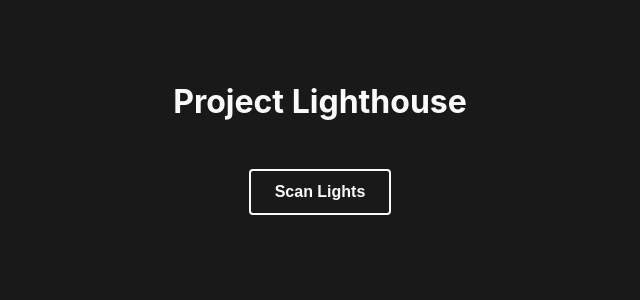
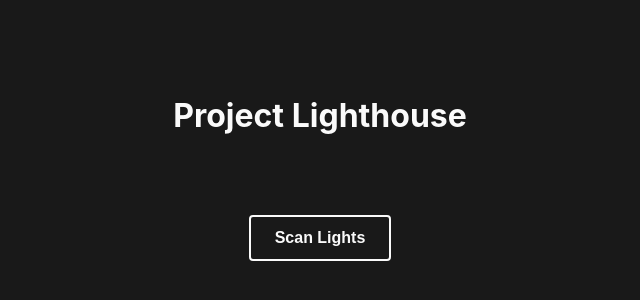
Before and after one commit to lnardon/ProjectLighthouse, a React (Create React App) app: page / in a window 1280 px wide. Shown: the part 262-562 px from the top of the page, without its empty margins (320-960 px from the left). Built offline with nearby package versions, Linux system fonts and the light colour scheme.

Commit message:
🚀 Minor changes to deploy V1

```diff
--- a/package.json
+++ b/package.json
@@ -21,7 +21,7 @@
     "yeelight-platform": "^1.0.9"
   },
   "scripts": {
-    "start": "react-scripts start",
+    "start": "react-scripts start & node ./server.js",
     "dev": "react-scripts start & node ./server.js",
     "build": "react-scripts build",
     "test": "react-scripts test",
--- a/server.js
+++ b/server.js
@@ -3,6 +3,7 @@ const YeeDevice = require("yeelight-platform").Device;
 const express = require("express");
 const bodyParser = require("body-parser");
 const cors = require("cors");
+const path = require("path");
 
 const discoveryService = new YeeDiscovery();
 const app = express();
@@ -16,6 +17,8 @@ app.use(
   })
 );
 app.use(bodyParser.json());
+app.use(express.static(path.join(__dirname, "..", "build")));
+app.use(express.static("public"));
 
 let list = [];
 discoveryService.on("started", () => {
--- a/src/App.css
+++ b/src/App.css
@@ -1,12 +1,16 @@
 .App {
-  text-align: center;
-  width: 100%;
-  max-width: 600px;
+  width: 90%;
+  max-width: 400px;
+  display: flex;
+  align-items: center;
+  justify-content: center;
+  flex-direction: column;
 }
 
 .title {
   font-size: 2rem;
-  margin-bottom: 3rem;
+  margin: 5rem 0rem;
+  text-align: center;
 }
 
 .scanBtn {
--- a/src/components/BasicLightCard/index.tsx
+++ b/src/components/BasicLightCard/index.tsx
@@ -36,7 +36,7 @@ function BasicLightCard({
       </div>
       <div className={styles.colorContainer}>
         <div className={styles.colorPickerContainer}>
-          <h3>Light Color:</h3>
+          <h3>Color:</h3>
           <input
             type="color"
             value={color}
@@ -49,15 +49,12 @@ function BasicLightCard({
         </button>
       </div>
       <div className={styles.brightness}>
-        <h3>Light Brightness:</h3>
+        <h3>Brightness:</h3>
         <input
-          type="range"
+          type="number"
           value={brightness}
           onChange={(e) => setBrightness(e.target.value)}
-          className={styles.colorPicker}
-          min={1}
-          step={1}
-          max={100}
+          className={styles.brightnessInput}
         />
       </div>
       <button
--- a/src/components/BasicLightCard/styles.module.css
+++ b/src/components/BasicLightCard/styles.module.css
@@ -29,6 +29,7 @@
   justify-content: center;
   flex-direction: column;
   width: 100%;
+  margin-bottom: 2rem;
 }
 
 .colorPickerContainer {
@@ -54,3 +55,18 @@
   width: 100%;
   cursor: pointer;
 }
+
+.brightness {
+  display: flex;
+  align-items: center;
+  justify-content: space-between;
+  width: 100%;
+}
+
+.brightnessInput {
+  padding: 0.25rem;
+  font-size: 1rem;
+  width: 50px;
+  text-align: center;
+  border-radius: 0.25rem;
+}
--- a/src/index.css
+++ b/src/index.css
@@ -21,3 +21,11 @@ code {
   font-family: source-code-pro, Menlo, Monaco, Consolas, "Courier New",
     monospace;
 }
+
+#root {
+  width: 100%;
+  min-height: 100vh;
+  display: flex;
+  align-items: center;
+  justify-content: center;
+}
```
Also changed, not shown: demo.gif, 1 other file (tests, documents, lock files or other folders).
